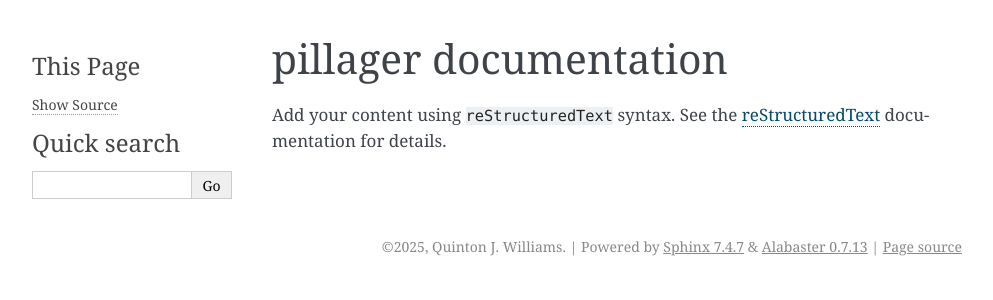
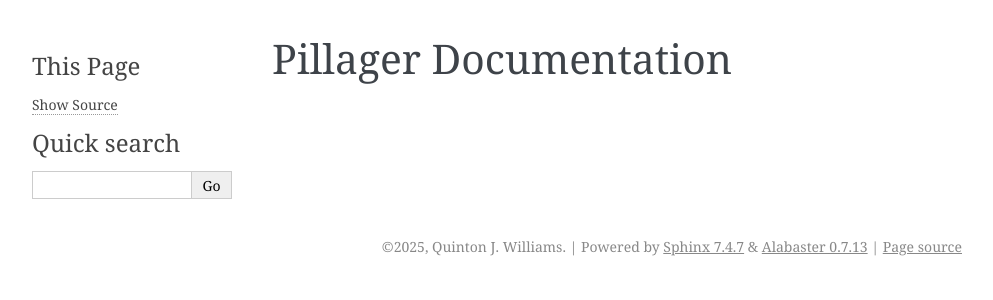
Before and after one commit to Quintonjw97/pillager, a Sphinx documentation site: the page built from docs/source/index.rst, in a window 1280 px wide. Shown: the top 300 px of the page, without its empty margins (148-1141 px from the left). Built offline with Sphinx 7.4.7, drawn with Linux system fonts in a browser that asks for light colours.

Commit message:
Removed default text.

```diff
--- a/docs/source/index.rst
+++ b/docs/source/index.rst
@@ -3,13 +3,8 @@
    You can adapt this file completely to your liking, but it should at least
    contain the root `toctree` directive.
 
-pillager documentation
+Pillager Documentation
 ======================
-
-Add your content using ``reStructuredText`` syntax. See the
-`reStructuredText <https://www.sphinx-doc.org/en/master/usage/restructuredtext/index.html>`_
-documentation for details.
-
 
 .. toctree::
    :maxdepth: 2
```
